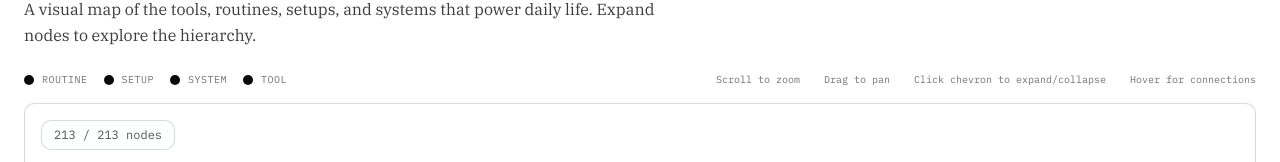
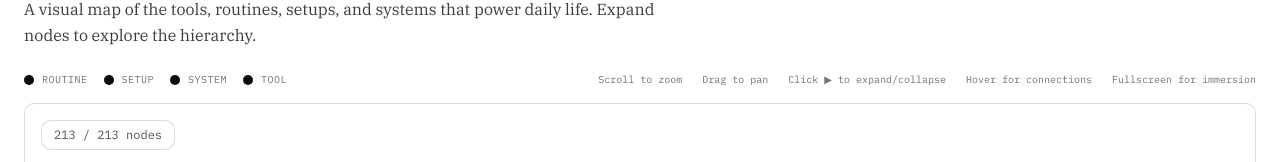
Before and after one commit to amandamashburn/amandamashburn-com, a Next.js app: page /life-mgmt-system in a window 1280 px wide. Shown: the part 143-305 px from the top of the page. Built offline with nearby package versions, Linux system fonts and the light colour scheme.

Commit message:
chore: update instructions to mention fullscreen
Co-authored-by: Amanda Mashburn <amandamashburn@users.noreply.github.com>

```diff
--- a/src/app/life-mgmt-system/page.tsx
+++ b/src/app/life-mgmt-system/page.tsx
@@ -28,11 +28,12 @@ function Legend() {
 
 function Instructions() {
   return (
-    <div className="flex flex-wrap gap-x-6 gap-y-2 font-mono text-[10px] text-muted-foreground">
+    <div className="flex flex-wrap gap-x-5 gap-y-1.5 font-mono text-[10px] text-muted-foreground">
       <span>Scroll to zoom</span>
       <span>Drag to pan</span>
-      <span>Click chevron to expand/collapse</span>
+      <span>Click ▶ to expand/collapse</span>
       <span>Hover for connections</span>
+      <span>Fullscreen for immersion</span>
     </div>
   );
 }
```
